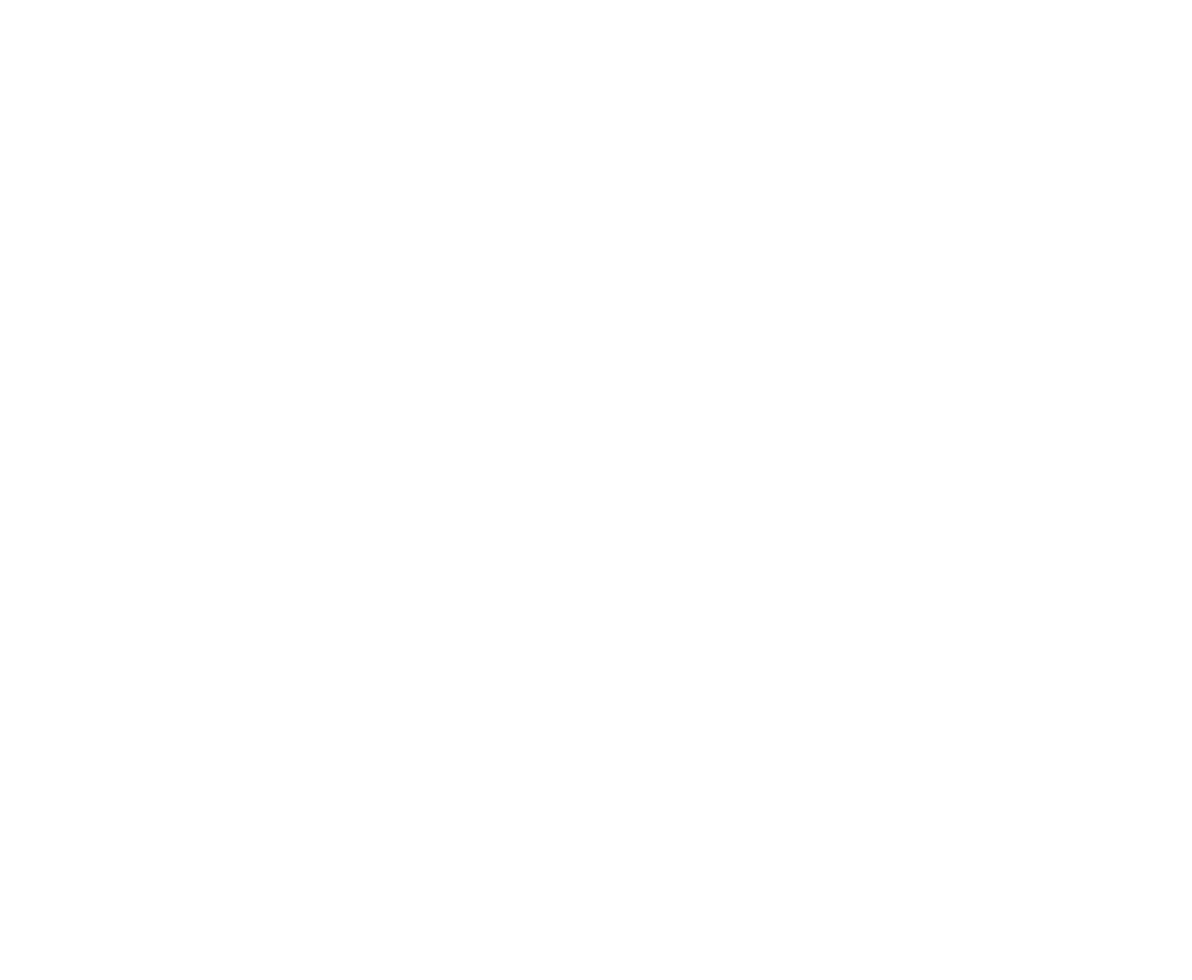
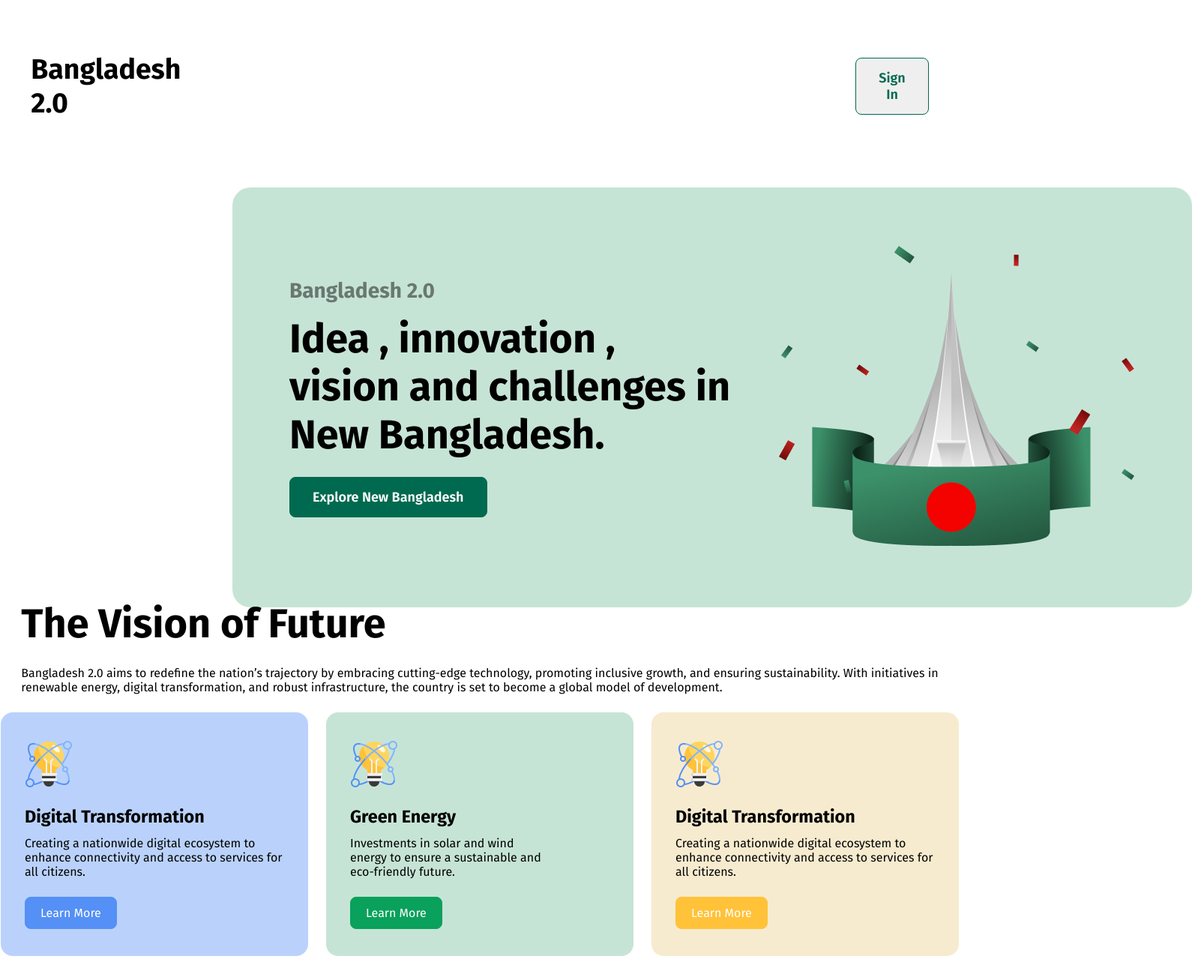
Before and after one commit to Samisenpai/Assignment-1, a plain HTML site: page index.html in a window 1280 px wide. Shown: the whole page at 75% size, 1590 px wide, since content can reach past the window. Before the commit the page ends 800 px from the top, so only its background shows below. Drawn offline with Linux system fonts and the light colour scheme.

Commit message:
Created baner section and ViThe Vision of Future section

```diff
--- a/index.html
+++ b/index.html
@@ -3,10 +3,132 @@
 <head>
     <meta charset="UTF-8">
     <meta name="viewport" content="width=device-width, initial-scale=1.0">
-    <title>Assinment one is Fun</title>
+    <title>Assignment one is Fun</title>
     <link rel="stylesheet" href="./styles/style.css">
 </head>
 <body>
 
+   <!--? this header section is for nav & hero section   -->
+    <header class="header">
+        <section class="nav-section">
+            <nav class="nav-bar">
+                <div class="logo">
+                    <h1>Bangladesh 2.0</h1>
+                </div>
+                <div class="sign-btn">
+                    <button class="btn-1">
+                        Sign In
+                    </button>
+                </div>
+            </nav>
+        </section>
+
+        <section class="hero">
+            <div class="hero-contents">
+                <div class="hero-content-1">
+                    <div class="sub-tittle">
+                        <h3>Bangladesh 2.0</h3>
+                    </div>
+                    <div class="tittle">
+                        <h1>Idea , innovation , <br>
+                            vision and challenges in <br> New Bangladesh.</h1>
+                    </div>
+                    <div class="explore-btn">
+                        <button class="btn-2">Explore New Bangladesh</button>
+                    </div>
+                </div>
+
+                <div class="hero-content-2">
+                    <figure>
+                        <img src="./assets/hero.png" alt="">
+                    </figure>
+                </div>
+            </div>
+        </section>
+    </header>
+
+
+    <!--? header end  -->
+
+
+    <main>
+
+        <!--? vision content  -->
+
+        <section class="vision">
+            <div class="vision-contents">
+                <div class="vission-head">
+                    <div class="tittle">
+                        <h1>The Vision of Future</h1>
+                    </div>
+                    <div class="vision-description">
+                        <p>Bangladesh 2.0 aims to redefine the nation’s trajectory by embracing cutting-edge technology, promoting inclusive growth, and ensuring sustainability. With initiatives in <br> renewable energy, digital transformation, and robust infrastructure, the country is set to become a global model of development.</p>
+                    </div>
+                </div>
+                <div class="vision-cards">
+                    <div class="card">
+                        <div class="card-icon">
+                            <img src="./assets/card-icon.png" alt="">
+                        </div>
+                        <div class="card-heading">
+                            <h3>Digital Transformation</h3>
+                        </div>
+                        <div class="card-description">
+                            <p>Creating a nationwide digital ecosystem to <br> enhance connectivity and access to services for <br> all citizens.</p>
+                        </div>
+
+                        <div class="card-btn">
+                            <button class="card-btn-1">
+                                Learn More
+                            </button>
+                        </div>
+                    </div>
+                    <div class="card-2">
+                        <div class="card-icon">
+                            <img src="./assets/card-icon.png" alt="">
+                        </div>
+                        <div class="card-heading">
+                            <h3>Green Energy</h3>
+                        </div>
+                        <div class="card-description">
+                            <p>Investments in solar and wind <br>energy to ensure a sustainable and <br>eco-friendly future.</p>
+                        </div>
+
+                        <div class="card-btn">
+                            <button class="card-btn-2">
+                                Learn More
+                            </button>
+                        </div>
+                    </div>
+
+
+                    <div class="card-3">
+                        <div class="card-icon">
+                            <img src="./assets/card-icon.png" alt="">
+                        </div>
+                        <div class="card-heading">
+                            <h3>Digital Transformation</h3>
+                        </div>
+                        <div class="card-description">
+                            <p>Creating a nationwide digital ecosystem to <br> enhance connectivity and access to services for <br> all citizens.</p>
+                        </div>
+
+                        <div class="card-btn">
+                            <button class="card-btn-3">
+                                Learn More
+                            </button>
+                        </div>
+                    </div>
+
+                </div>
+            </div>
+        </section>
+    </main>
+
+    <footer>
+
+    </footer>
+
+
 </body>
 </html>
--- a/styles/style.css
+++ b/styles/style.css
@@ -0,0 +1,284 @@
+@import url('https://fonts.googleapis.com/css2?family=Fira+Sans:ital,wght@0,100;0,200;0,300;0,400;0,500;0,600;0,700;0,800;0,900;1,100;1,200;1,300;1,400;1,500;1,600;1,700;1,800;1,900&display=swap');
+
+/*? universal styles  */
+*{
+    margin: 0;
+    padding: 0;
+    box-sizing: border-box;
+    font-family: "Fira Sans";
+
+}
+
+
+/*? Shared styles  */
+
+.primary{
+    color: #006A50;
+}
+
+
+
+
+
+/*? shared style end  */
+
+
+
+/*? Nav section  */
+.header{
+    height: 100vh;
+}
+
+.nav-bar{
+    display: flex;
+    justify-content: center;
+    align-items: center;
+    gap: 900px;
+    padding: 70px;
+}
+
+.logo{
+    font-size: 32px;
+    font-weight: bold;
+}
+
+.sign-btn .btn-1{
+    padding: 15px 30px;
+    font-size: 18px;
+    font-weight: 600;
+    color: #006A50;
+    border: 1px solid  #006A50;
+    border-radius: 8px;
+
+}
+
+.sign-btn .btn-1:hover{
+    color: white;
+    background-color: #006A50;
+    border: 1px solid white;
+    transition: 0.5s;
+}
+
+
+
+/*? Hero section  */
+
+.hero{
+    display: flex;
+    align-items: center;
+    justify-content:center;
+    background:  #C6E4D6;
+    width: 1280px;
+    height: 560px;
+    margin: 20px 310px;
+    border-radius: 24px;
+
+
+}
+
+.hero-contents{
+    display: flex;
+    justify-content: space-between;
+    align-items: center;
+    gap: 64px;
+}
+
+.hero-content-1{
+    display: flex;
+    justify-content: center;
+    align-items: flex-start;
+    flex-direction: column;
+}
+
+.sub-tittle{
+    font-size: 24px;
+    font-weight: 500;
+    color: #0E0E0E;
+    opacity: 50%;
+    margin-bottom: 16px;
+}
+
+.tittle{
+    font-size: 36px;
+    margin-bottom: 24px;
+}
+
+.btn-2{
+    padding: 15px 30px;
+    font-size: 18px;
+    font-weight: 600;
+    color: white;
+    border: 1px solid  #006A50;
+    border-radius: 8px;
+    background-color: #006A50;
+}
+
+.btn-2:hover{
+    color: #006A50;
+    background-color: white;
+    border: 1px solid #006A50;
+    transition: 0.5s;
+}
+
+
+/*? vision section  */
+
+
+.vision-contents{
+    display: flex;
+    justify-content: center;
+    align-items: center;
+    flex-direction: column;
+}
+
+vision-description{
+    font-size: 16px;
+    font-weight: 400;
+    margin-top: 24px;
+    margin-bottom: 32px;
+}
+
+
+/*? vision cards design  */
+
+.vision-cards{
+    display: flex;
+    justify-content: center;
+    align-items: center;
+    gap: 24px;
+}
+
+/*? all cards styles  */
+
+.card{
+    display: flex;
+    justify-content: center;
+    align-items: flex-start;
+    flex-direction: column;
+    width: 410px;
+    height: 325px;
+    min-width: 410px;
+    min-height: 325px;
+    background: #548ff567;
+    padding: 32px;
+    margin-top: 24px;
+    border-radius: 16px;
+    margin-bottom: 32px;
+
+}
+
+/*? card-2 design  */
+
+.card-2{
+    display: flex;
+    justify-content: center;
+    align-items: flex-start;
+    flex-direction: column;
+    width: 410px;
+    height: 325px;
+    min-width: 410px;
+    min-height: 325px;
+    background: #C6E4D6;
+    padding: 32px;
+    margin-top: 24px;
+    border-radius: 16px;
+    margin-bottom: 32px;
+}
+
+.card-btn-2{
+    padding: 11px 20px;
+    font-size: 16px;
+    font-weight: 400;
+    color: white;
+    border: 1px solid  #09A15C;
+    border-radius: 8px;
+    background-color: #09A15C;
+}
+
+
+.card-btn-2:hover{
+    color: #09A15C;
+    background-color: white;
+    border: 1px solid #09A15C;
+    transition: 0.5s;
+}
+
+
+/*? card-3 design  */
+
+.card-3{
+    display: flex;
+    justify-content: center;
+    align-items: flex-start;
+    flex-direction: column;
+    width: 410px;
+    height: 325px;
+    min-width: 410px;
+    min-height: 325px;
+    background: #F7EBCF;
+    padding: 32px;
+    margin-top: 24px;
+    border-radius: 16px;
+    margin-bottom: 32px;
+}
+
+.card-btn-3{
+    padding: 11px 20px;
+    font-size: 16px;
+    font-weight: 400;
+    color: white;
+    border: 1px solid  #FFC239;
+    border-radius: 8px;
+    background-color: #FFC239;
+}
+
+
+.card-btn-3:hover{
+    color: #FFC239;
+    background-color: white;
+    border: 1px solid #FFC239;
+    transition: 0.5s;
+}
+
+
+/*? card-3 end  */
+
+
+/*? cards design end  */
+
+.card-icon{
+    width: 64px;
+    height: 64px;
+    margin-bottom: 24px;
+}
+
+.card-heading{
+    font-size: 20px;
+    margin-bottom: 12px;
+}
+
+.card-description{
+    font-size: 16px;
+    font-weight: 400;
+
+}
+.card-btn{
+    padding-top: 24px;
+}
+.card-btn-1{
+    padding: 11px 20px;
+    font-size: 16px;
+    font-weight: 400;
+    color: white;
+    border: 1px solid  #5490F5;
+    border-radius: 8px;
+    background-color: #5490F5;
+}
+
+
+.card-btn-1:hover{
+    color: #5490F5;
+    background-color: white;
+    border: 1px solid #5490F5;
+    transition: 0.5s;
+}
```
